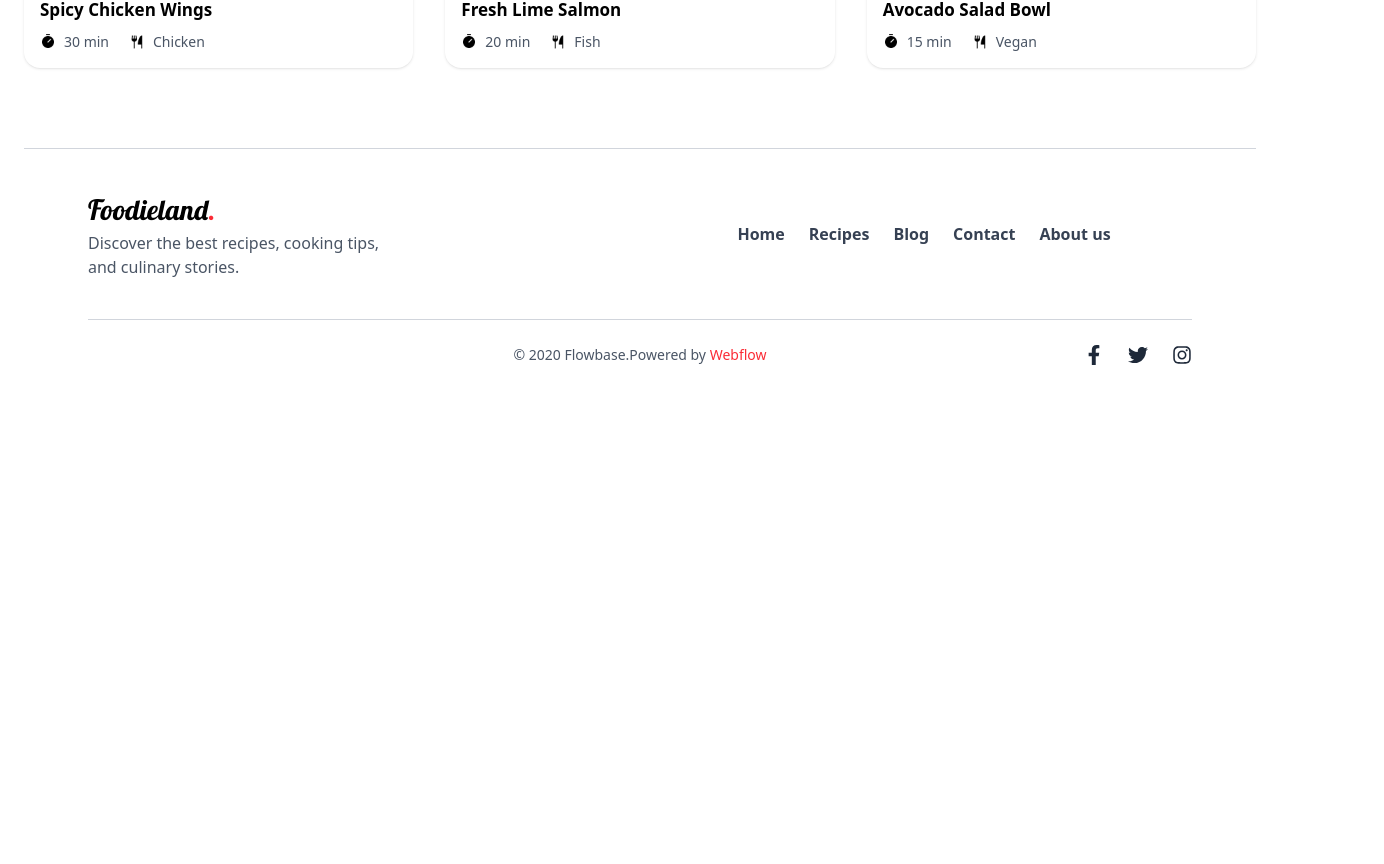
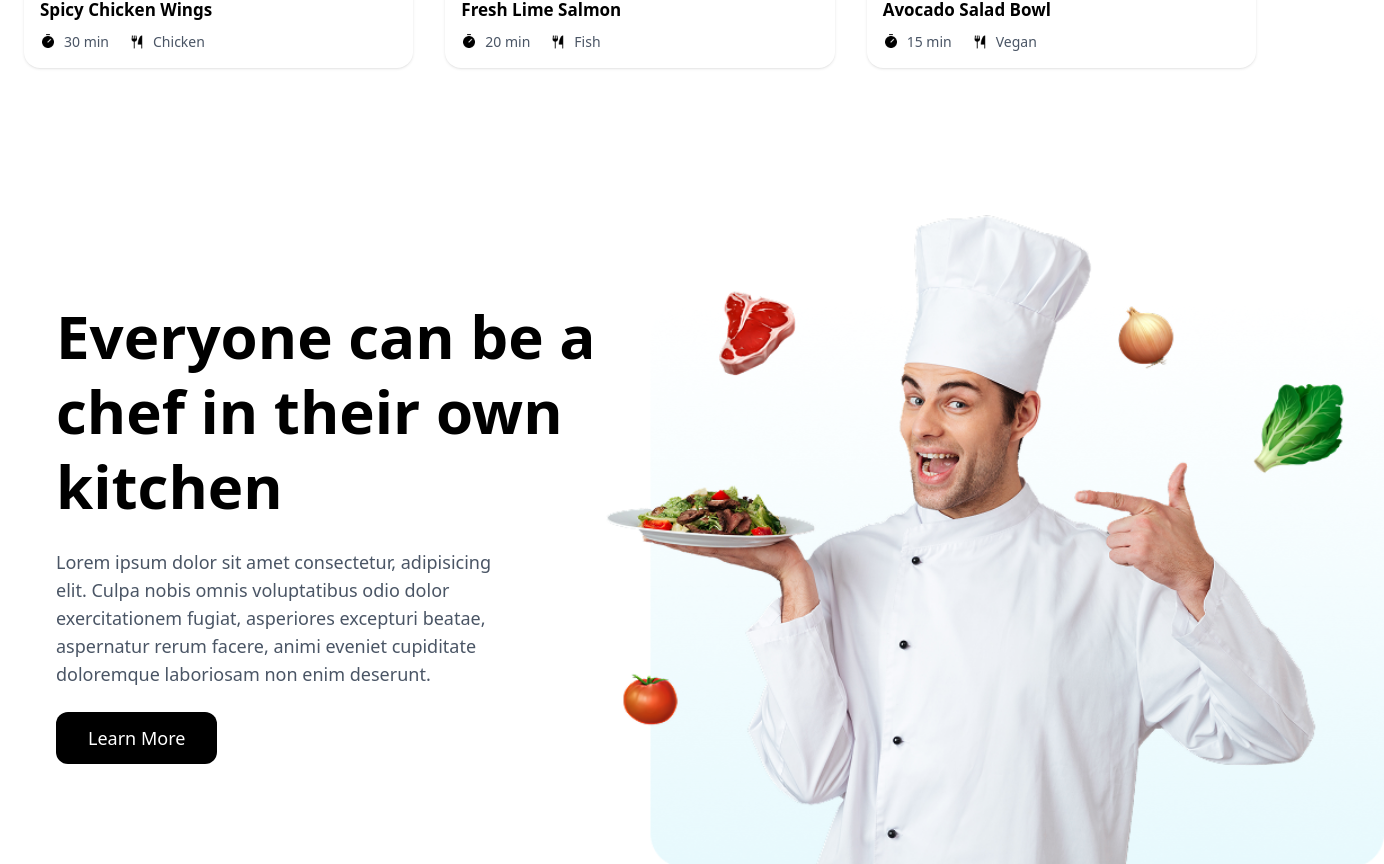
Before and after one commit to ZohanaZuthi/FoodieLand, a React (Vite) app in the folder frontend/: page / in a window 1280 px wide. Shown: the part 1430-2294 px from the top of the page, 1384 px wide, since content can reach past the window. Before the commit the page ends 1835 px from the top, so only its background shows below. Built offline with nearby package versions, Linux system fonts and the light colour scheme.

Commit message:
everyone can be a cook

```diff
--- a/frontend/src/pages/Home/HomePage.jsx
+++ b/frontend/src/pages/Home/HomePage.jsx
@@ -1,6 +1,7 @@
 import RecipeCard from "../../components/recipes/RecipeCard";
 import BigRecipeSlider from "../../components/recipes/BigRecipeSlider";
 import CategorySection from "../../components/categories/CategorySection.jsx";
+import human from "../../assets/img/Group 880.png";
 const bigRecipes = [
   {
     id: 1,
@@ -54,12 +55,45 @@ export default function HomePage() {
       <div className="text-center text-4xl font-semibold p-6">
   Simple and tasty recipes
 </div>
-
+ <div className="flex flex-col gap-[143px]">
       <div className="grid grid-cols-1 sm:grid-cols-2 lg:grid-cols-3 gap-8">
       {bigRecipes.map((recipe) => (
     <RecipeCard key={recipe.id} recipe={recipe} />
   ))}
 </div>
+<div
+  className="flex-auto
+    min-w-[90%] md:min-w-[700px] lg:min-w-[1100px] xl:min-w-[1280px]
+    h-[400px] md:h-[500px] lg:h-[580px] xl:h-[640px]
+    rounded-3xl  flex bg-white top-[150px]"
+>
+  <div className="w-1/2 py-3 md:py-10 pr-3 md:pr-10 pl-6 md:pl-8 flex flex-col justify-center space-y-6">
+    <h2 className="text-4xl md:text-6xl font-bold leading-tight">
+      Everyone can be a <br />chef in their own kitchen
+    </h2>
+
+    <p className="text-gray-600 text-sm md:text-lg max-w-[80%]">
+      Lorem ipsum dolor sit amet consectetur, adipisicing elit. Culpa nobis
+      omnis voluptatibus odio dolor exercitationem fugiat, asperiores excepturi
+      beatae, aspernatur rerum facere, animi eveniet cupiditate doloremque
+      laboriosam non enim deserunt.
+    </p>
+
+    <div className="flex justify-start">
+      <button className="bg-black flex items-center gap-1 md:gap-2 text-white px-1 md:px-8 py-3 rounded-xl text-[10px] md:text-lg w-fit whitespace-nowrap">
+        Learn More
+      </button>
+    </div>
+  </div>
+
+  <div className="relative flex w-1/2 h-full ">
+  <img src={human} alt="human" className="absolute  bottom-0 right-0 w-full h-full object-contain scale-125 "/>
+
+
+  </div>
+</div>
+
+    </div>
 
     </div>
   );
--- a/frontend/tailwind.config.js
+++ b/frontend/tailwind.config.js
@@ -8,6 +8,15 @@ export default {
         inter: ["Inter", "sans-serif"],   // optional explicit
         lobster: ["Lobster", "cursive"],  // <--- THIS must match @font-face name
       },
+        slideUp: {
+          "0%": { transform: "translateY(40px)", opacity: "0" },
+          "100%": { transform: "translateY(0)", opacity: "1" },
+        },
+      },
+      animation: {
+        fadeIn: "fadeIn 1s ease-in-out",
+        slideUp: "slideUp 0.6s ease-out",
+
     },
   },
   plugins: [],
```
Also changed, not shown: frontend/src/assets/img/Group 880.png (added).
